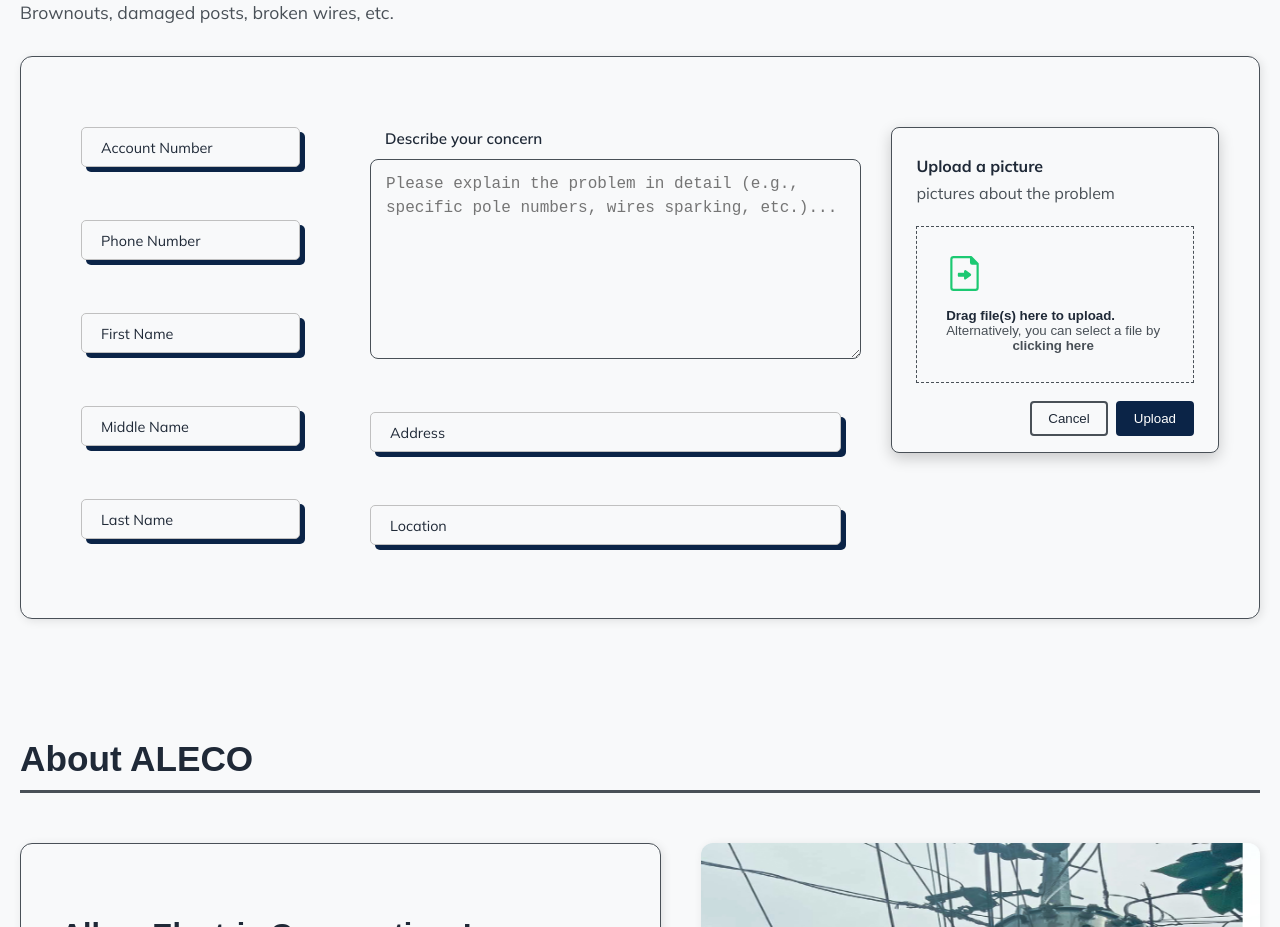
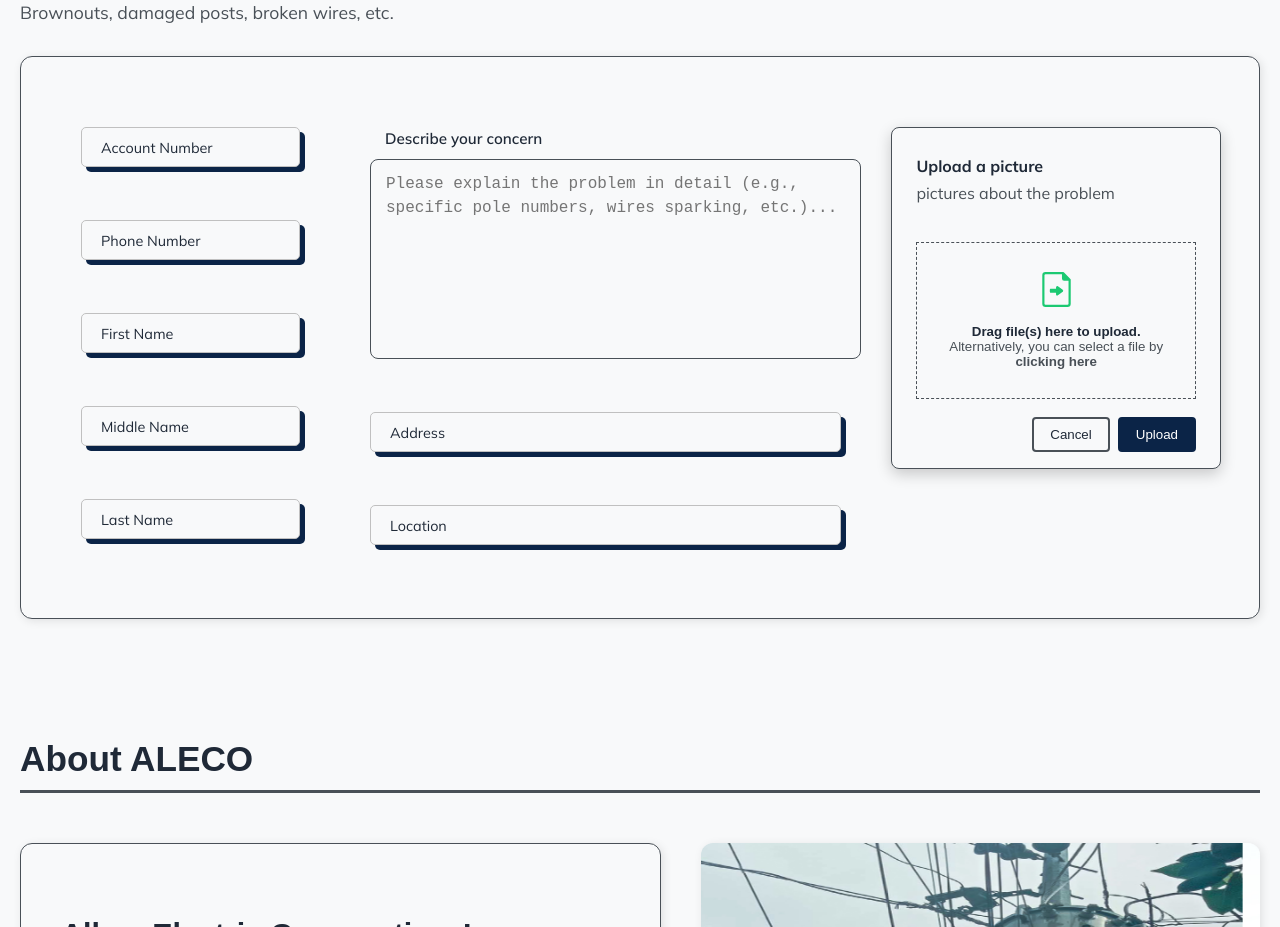
Before and after one commit to zeusgitDev16/ALECO-PIS, a React (Vite) app in the folder ALECO_PIS/: page / in a window 1280 px wide. Shown: the part 940-1867 px from the top of the page. Built offline with nearby package versions, Linux system fonts and the light colour scheme; a web font is replaced by a local one.

Commit message:
feb 20 merging current zeus

```diff
--- a/ALECO_PIS/package.json
+++ b/ALECO_PIS/package.json
@@ -13,6 +13,8 @@
     "@tailwindcss/vite": "^4.1.18",
     "axios": "^1.13.5",
     "date-fns": "^4.1.0",
+    "dotenv": "^17.3.1",
+    "mysql2": "^3.17.3",
     "prop-types": "^15.8.1",
     "react": "^19.2.0",
     "react-dom": "^19.2.0",
--- a/ALECO_PIS/src/ReportaProblem.jsx
+++ b/ALECO_PIS/src/ReportaProblem.jsx
@@ -79,7 +79,7 @@ const ReportaProblem = () => {
             <p className="report-description">Brownouts, damaged posts, broken wires, etc.</p>
 
             <div className="report-main-card">
-                <div className="report-content-wrapper">
+                <div className="report-content-wrapper" style={{ display: 'flex', flexWrap: 'wrap', alignItems: 'stretch' }}>
 
                     {/* LEFT COLUMN: User Info */}
                     <div className="report-form-column">
@@ -128,13 +128,14 @@ const ReportaProblem = () => {
                     </div>
 
                     {/* MIDDLE COLUMN: Concern & Location */}
-                    <div className="report-details-column">
-                        <div className="concern-group">
+                    <div className="report-details-column" style={{ display: 'flex', flexDirection: 'column' }}>
+                        <div className="concern-group" style={{ flex: 1, display: 'flex', flexDirection: 'column' }}>
                             <label htmlFor="concern" className="concern-label">Describe your concern</label>
                             <textarea
                                 id="concern"
                                 className="concern-field textarea-large"
                                 placeholder="Please explain the problem in detail (e.g., specific pole numbers, wires sparking, etc.)..."
+                                style={{ flex: 1, resize: 'none' }}
                             ></textarea>
                         </div>
                         <ValidatedInput
@@ -156,15 +157,15 @@ const ReportaProblem = () => {
                     </div>
 
                     {/* RIGHT COLUMN: The Upload Modal */}
-                    <div className="report-upload-column">
-                        <div className="modal">
+                    <div className="report-upload-column" style={{ display: 'flex', flexDirection: 'column' }}>
+                        <div className="modal" style={{ flex: 1, display: 'flex', flexDirection: 'column' }}>
                            <div className="modal-header">
 
                             </div>
-                            <div className="modal-body">
+                            <div className="modal-body" style={{ flex: 1, display: 'flex', flexDirection: 'column' }}>
                                 <p className="modal-title">Upload a picture</p>
                                 <p className="modal-description">pictures about the problem</p>
-                                <button className="upload-area">
+                                <button className="upload-area" style={{ flex: 1, display: 'flex', flexDirection: 'column', justifyContent: 'center', alignItems: 'center', height: 'auto' }}>
                                     <span className="upload-area-icon">
                                         <svg xmlns="http://www.w3.org/2000/svg" width="35" height="35" viewBox="0 0 340.531 419.116">
                                             <path d="M-2904.708-8.885A39.292,39.292,0,0,1-2944-48.177V-388.708A39.292,39.292,0,0,1-2904.708-428h209.558a13.1,13.1,0,0,1,9.3,3.8l78.584,78.584a13.1,13.1,0,0,1,3.8,9.3V-48.177a39.292,39.292,0,0,1-39.292,39.292Zm-13.1-379.823V-48.177a13.1,13.1,0,0,0,13.1,13.1h261.947a13.1,13.1,0,0,0,13.1-13.1V-323.221h-52.39a26.2,26.2,0,0,1-26.194-26.195v-52.39h-196.46A13.1,13.1,0,0,0-2917.805-388.708Zm146.5,241.621a14.269,14.269,0,0,1-7.883-12.758v-19.113h-68.841c-7.869,0-7.87-47.619,0-47.619h68.842v-18.8a14.271,14.271,0,0,1,7.882-12.758,14.239,14.239,0,0,1,14.925,1.354l57.019,42.764c.242.185.328.485.555.671a13.9,13.9,0,0,1,2.751,3.292,14.57,14.57,0,0,1,.984,1.454,14.114,14.114,0,0,1,1.411,5.987,14.006,14.006,0,0,1-1.411,5.973,14.653,14.653,0,0,1-.984,1.468,13.9,13.9,0,0,1-2.751,3.293c-.228.2-.313.485-.555.671l-57.019,42.764a14.26,14.26,0,0,1-8.558,2.847A14.326,14.326,0,0,1-2771.3-147.087Z" transform="translate(2944 428)" fill="#1cc972" />
```
Also changed, not shown: 1 other file (tests, documents, lock files or other folders).
